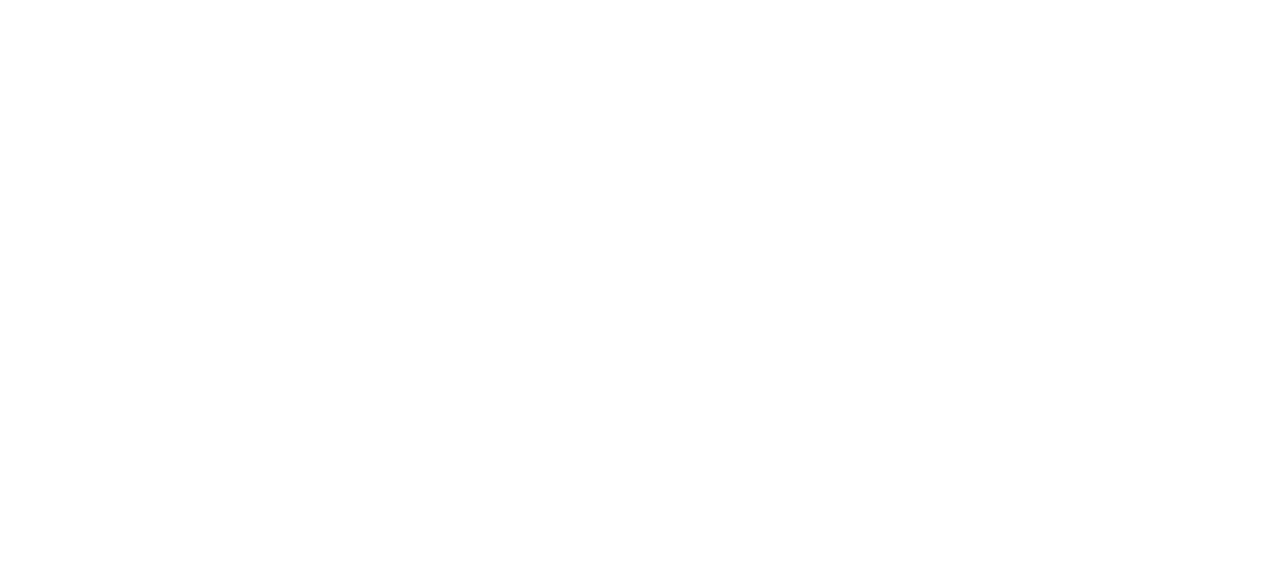
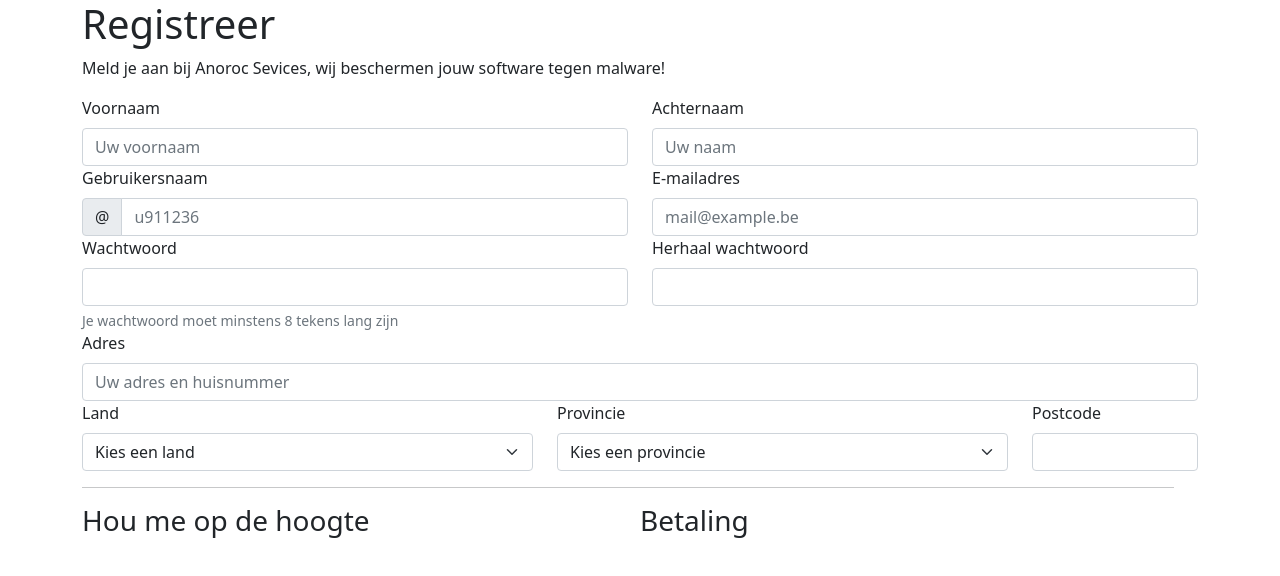
Before and after one commit to morteeke/PE-Opdracht-Interactieve-websites, a plain HTML site: page index.html in a window 1280 px wide. Drawn offline with nearby package versions, Linux system fonts and the light colour scheme; a script that the page names is missing.

Commit message:
Layout van index gemaakt tot en met de eerste horizontale lijn
HTML:
-------
-naam
-voornaam
-gebruikersnaam
-emailadres
-wachtwoord
-herhaal wachtwoord
-adres
-land, provincie, postcode

```diff
--- a/index.html
+++ b/index.html
@@ -1,14 +1,113 @@
-<html lang="en">
+
+<html lang="nl">
 <head>
     <meta charset="UTF-8">
     <meta http-equiv="X-UA-Compatible" content="IE=edge">
     <meta name="viewport" content="width=device-width, initial-scale=1.0">
 
+    <!--Bootstrap CSS-->
+    <link href="https://cdn.jsdelivr.net/npm/bootstrap@5.0.2/dist/css/bootstrap.min.css" rel="stylesheet" integrity="sha384-EVSTQN3/azprG1Anm3QDgpJLIm9Nao0Yz1ztcQTwFspd3yD65VohhpuuCOmLASjC" crossorigin="anonymous">
+
     <title>Document</title>
 </head>
 <body>
-    <div>
-        <h1 class="text"></h1>
+    <div class="container">
+        <h1>Registreer</h1>
+
+        <p>Meld je aan bij Anoroc Sevices, wij beschermen jouw software tegen malware!</p>
+
+        <div class="row">
+            <div class="col">
+                <label class="form-label" for="voornaam">Voornaam</label>
+                <input type="text" class="form-control" placeholder="Uw voornaam" aria-label="voornaam" id="voornaam">
+            </div>
+            <div class="col">
+                <label class="form-label" for="voornaam">Achternaam</label>
+                <input type="text" class="form-control" placeholder="Uw naam" aria-label="achternaam" id="achternaam">
+            </div>
+        </div>
+        <div class="row">
+            <div class="col">
+                <label class="form-label" for="gebruikersnaam">Gebruikersnaam</label>
+                <div class="input-group">
+
+                    <div class="input-group-text">@</div>
+                    <input type="text" class="form-control" placeholder="u911236" id="gebruikersnaam">
+                </div>
+            </div>
+            <div class="col">
+                <label class="form-label" for="email">E-mailadres</label>
+                <input type="email" class="form-control" id="email" placeholder="mail@example.be">
+            </div>
+        </div>
+
+        <div class="row">
+            <div class="col">
+                <label class="form-label" for="wachtwoord">Wachtwoord</label>
+                <input type="password" class="form-control" id="wachtwoord">
+                <div class="form-text">Je wachtwoord moet minstens 8 tekens lang zijn</div>
+            </div>
+            <div class="col">
+                <label class="form-label" for="herhaalWachtwoord">Herhaal wachtwoord</label>
+                <input type="password" class="form-control" id="herhaalWachtwoord">
+            </div>
+        </div>
+
+        <div class="row">
+            <div class="col">
+                <label for="adres" class="form-label">Adres</label>
+                <input type="text" class="form-control" id="adres" placeholder="Uw adres en huisnummer">
+            </div>
+        </div>
+
+        <div class="row">
+            <div class="col">
+                <label for="land" class="form-label">Land</label>
+                <select class="form-select" name="land" id="land">
+                    <option selected>Kies een land</option>
+                    <option>België</option>
+                    <option>Nederland</option>
+                    <option>Duitsland</option>
+                    <option>Frankrijk</option>
+                </select>
+            </div>
+            <div class="col">
+                <label for="provincie" class="form-label">Provincie</label>
+                <select class="form-select" name="provincie" id="provincie">
+                    <option selected>Kies een provincie</option>
+                    <option>Antwerpen</option>
+                    <option>Brussel</option>
+                    <option>Utrecht</option>
+                    <option>Noord-Holland</option>
+                    <option>Berlijn</option>
+                    <option>Bremen</option>
+                    <option>Berry</option>
+                    <option>Normadië</option>
+                </select>
+            </div>
+            <div class="col-lg-2">
+                <label for="postcode" class="form-label">Postcode</label>
+                <input type="number" class="form-control" id="postcode">
+            </div>
+
+            <!--Horizontal divider here-->
+            <div class="row">
+                <div class="col">
+                    <hr>
+                </div>
+            </div>
+
+            <div class="row">
+                <div class="col">
+                    <h3>Hou me op de hoogte</h3>
+
+                </div>
+                <div class="col">
+                    <h3>Betaling</h3>
+                </div>
+            </div>
+
+        </div>
     </div>
 
     <script src="scripts/formulier.js"></script>
--- a/scripts/formulier.js
+++ /dev/null
@@ -1 +0,0 @@
-document.getElementsByClassName("text").innerHTML = "script text";
```
